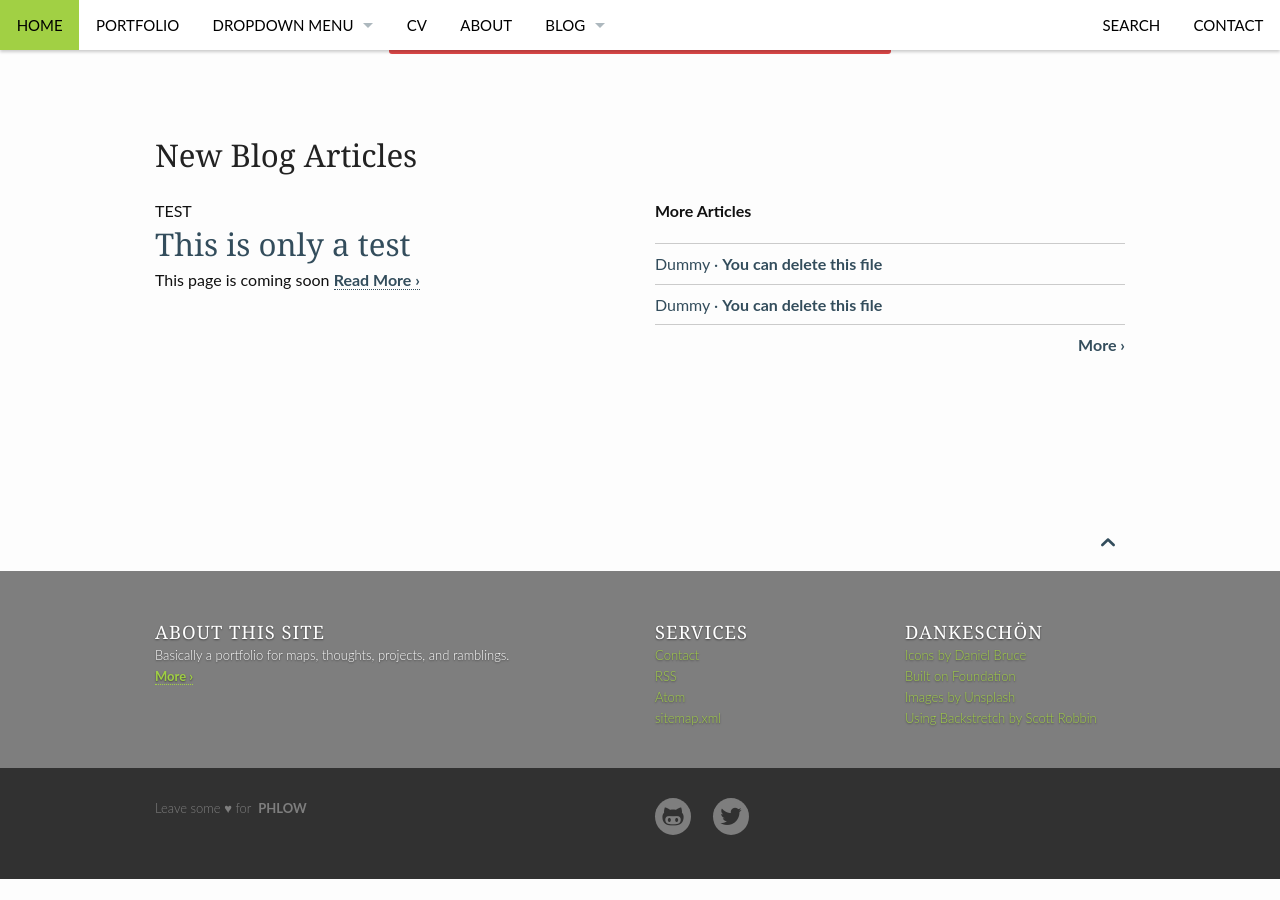
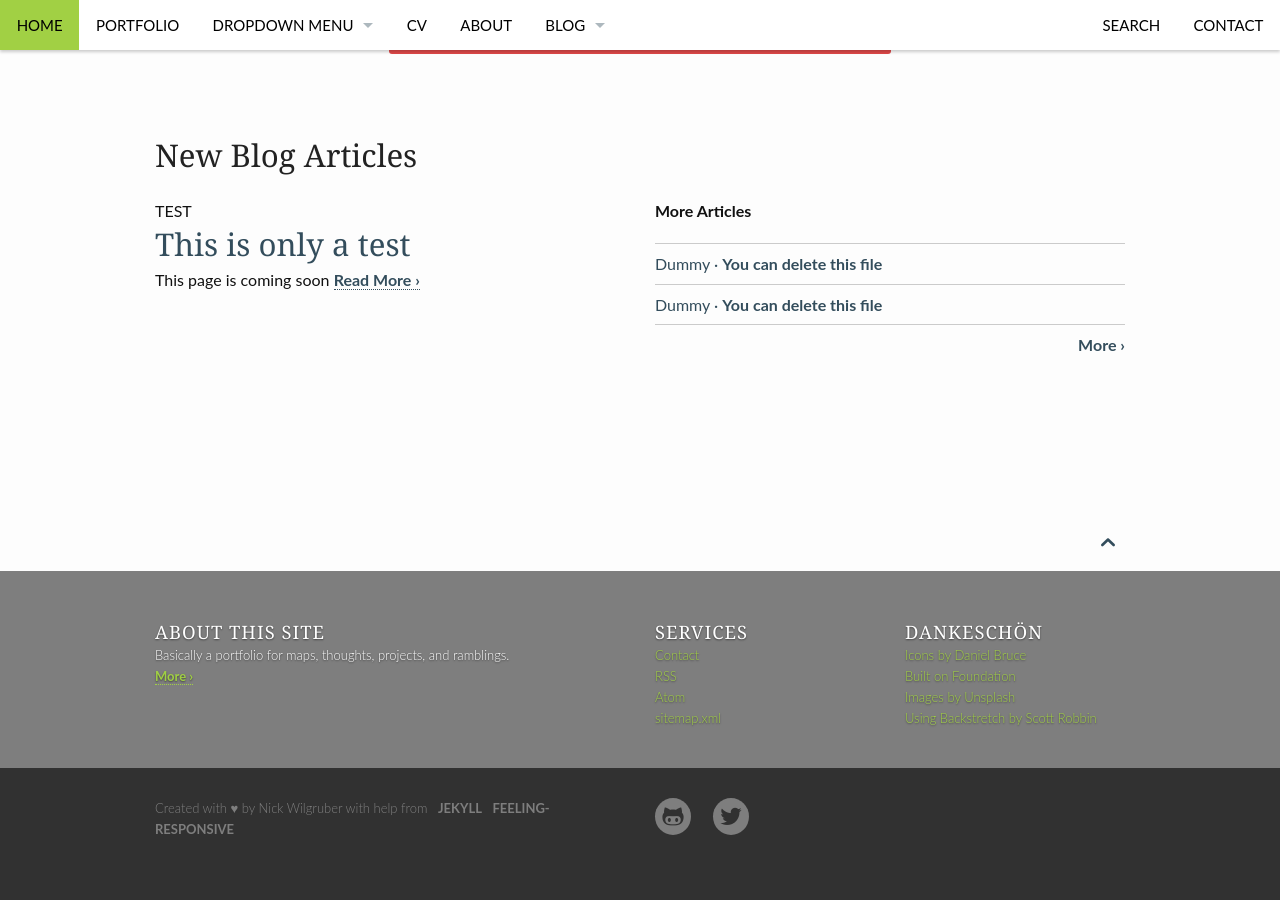
Before and after one commit to wontgruber/wontgruber.github.io, a Jekyll site: the page built from pages/pages-root-folder/index.md, in a window 1280 px wide and 900 px high, scrolled down 880 px. Built offline with Jekyll 4.4.1, drawn with Linux system fonts in a browser that asks for light colours; before the commit the page ends 1759 px from its top, so only the background shows below that.

Commit message:
Update credits in footer

```diff
--- a/_includes/_footer.html
+++ b/_includes/_footer.html
@@ -61,9 +61,9 @@
         <nav class="row">
           <section id="subfooter-left" class="b30 small-12 medium-6 columns credits">
             <p>
-              Leave some &hearts;
-              for&nbsp;
-              <a href="http://phlow.de" alt="Theme created by Phlow">Phlow</a>
+              Created with &hearts; by Nick Wilgruber
+              with help from &nbsp; <a href="http://jekyllrb.com/"> Jekyll</a>
+              &nbsp; <a href="https://phlow.github.io/feeling-responsive/" alt="Theme created by Phlow">Feeling-Responsive</a>
             </p>
           </section>
 
```
